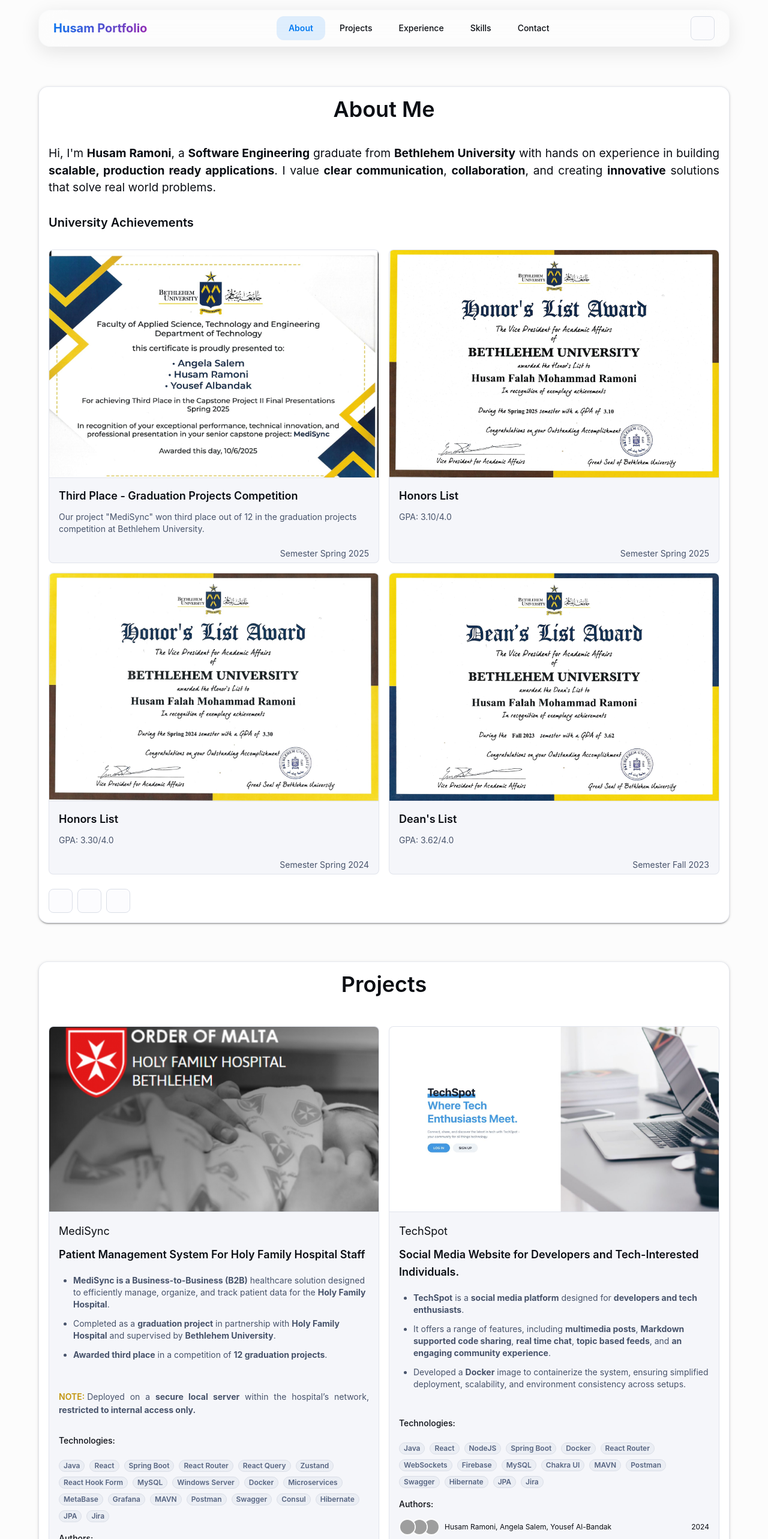
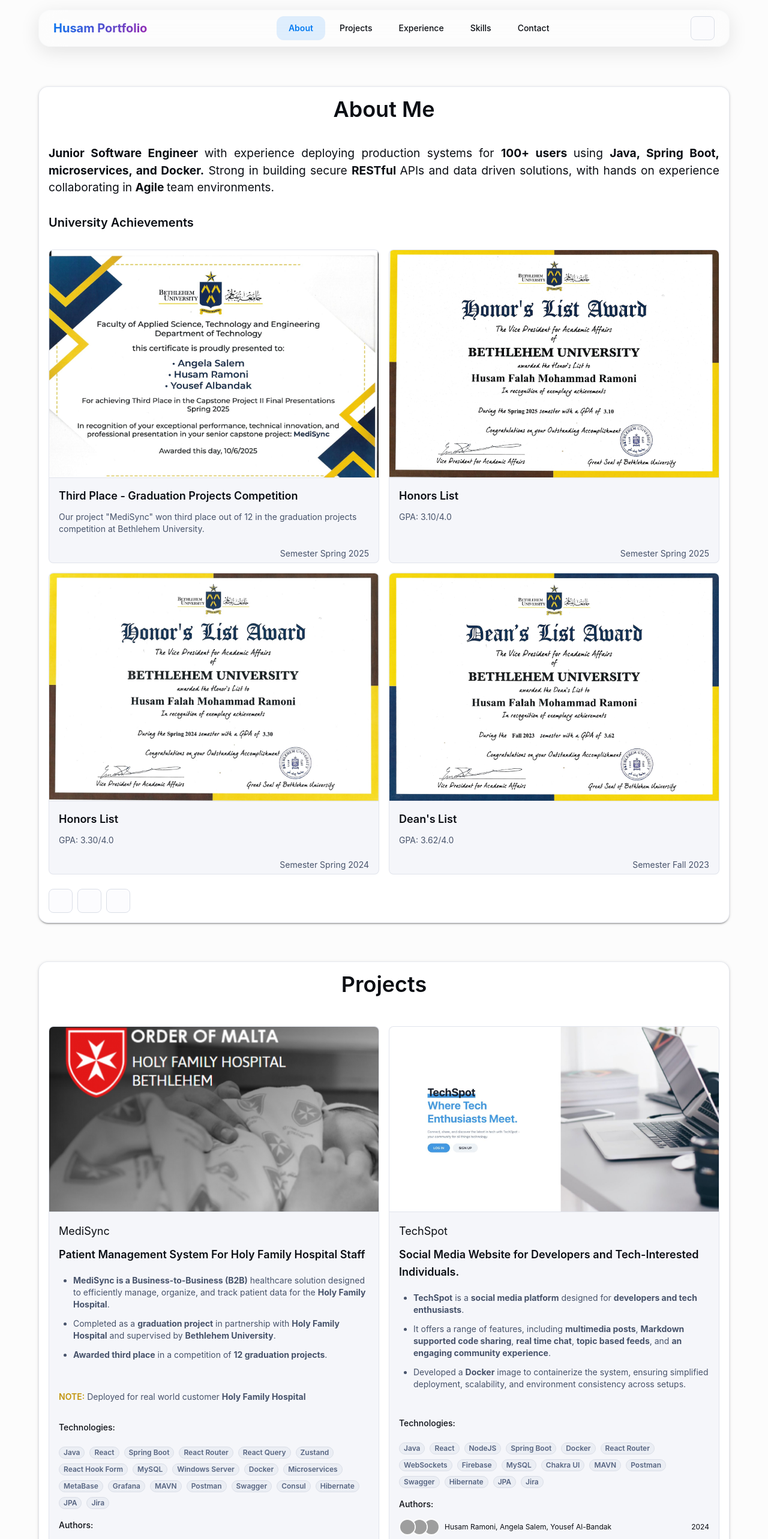
Before and after one commit to RamHusam111/My-Portfolio, a React (Vite) app: page /#/ in a window 1280 px wide. Shown: the top 2566 px of the page at 60% size. Built offline with nearby package versions, Linux system fonts and the light colour scheme; grey boxes are pictures that could not be loaded; some icons are missing.

Commit message:
fixed bio

```diff
--- a/src/constants.jsx
+++ b/src/constants.jsx
@@ -23,9 +23,14 @@
 
 
 export const ABOUT_ME_PARAGRAPH = (
-  <>
-    Hi, I'm <strong>Husam Ramoni</strong>, a <strong>Software Engineering</strong> graduate from <strong>Bethlehem University</strong> with hands on experience in building <strong>scalable, production ready applications</strong>. I value <strong>clear communication</strong>, <strong>collaboration</strong>, and creating <strong>innovative</strong> solutions that solve real world problems.
-  </>
+  // <>
+  //   Hi, I'm <strong>Husam Ramoni</strong>, a <strong>Software Engineering</strong> graduate from <strong>Bethlehem University</strong> with hands on experience in building <strong>scalable, production ready applications</strong>. I value <strong>clear communication</strong>, <strong>collaboration</strong>, and creating <strong>innovative</strong> solutions that solve real world problems.
+  // </>
+<>
+  <strong>Junior Software Engineer </strong>with experience deploying production systems for <strong>100+ users </strong>using <strong>Java, Spring Boot, microservices,
+  and Docker.</strong> Strong in building secure <strong> RESTful </strong>APIs and data driven solutions, with hands on experience collaborating in <strong>Agile </strong>team
+  environments.
+</>
 );
 
 
@@ -115,7 +120,7 @@
     ],
 
     note:
-      <>Deployed on a <strong>secure local server</strong> within the hospital’s network, <strong>restricted to internal access only.</strong></>,
+        <>Deployed for real world customer <strong>Holy Family Hospital</strong></>,
 
     authors: [
       { name: 'Husam Ramoni', avatar: '/static/images/avatar/1.jpg' },
@@ -124,7 +129,7 @@
     ],
     technologies: ['Java', 'React', 'Spring Boot', 'React Router', 'React Query', 'Zustand', 'React Hook Form', 'MySQL' , 'Windows Server', 'Docker', 'Microservices', 'MetaBase', 'Grafana', 'MAVN', 'Postman', 'Swagger', 'Consul', 'Hibernate', 'JPA', 'Jira'],
     date: '2024 - 2025',
-    githubUrl: GITHUB_URL,
+    githubUrl: 'https://github.com/ObjectOrienters/MediSync',
   },
   {
     img: `${techSpot}`,
```
